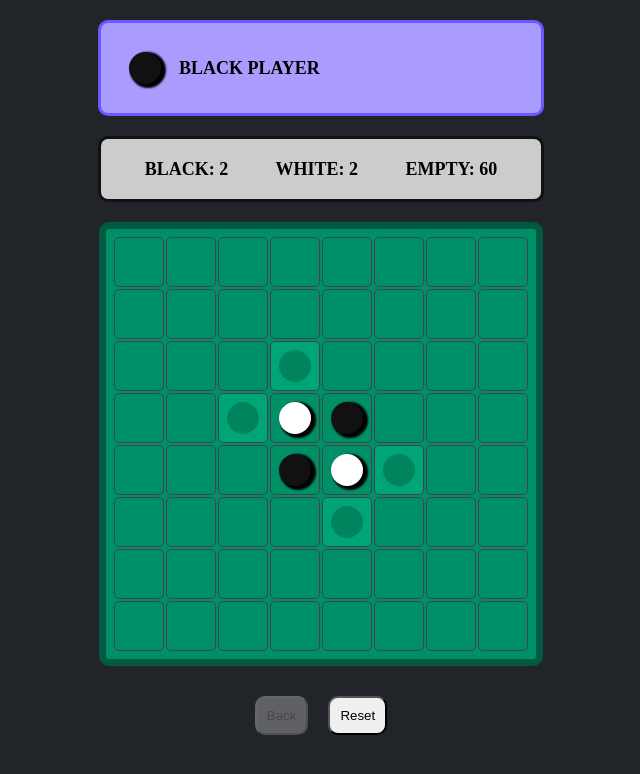
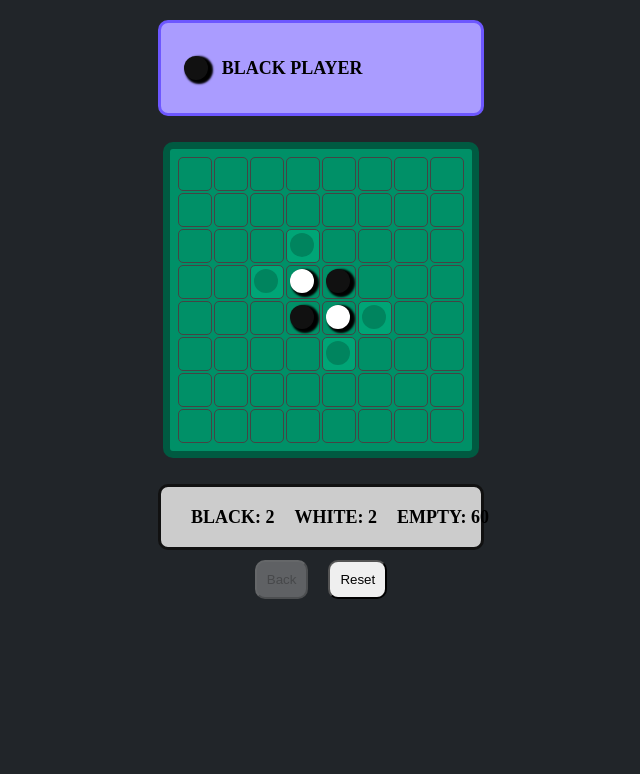
Before and after one commit to guilhermeasn/othello, a React (Create React App) app: page / in a window 1280 px wide. Shown: the top 774 px of the page, without its empty margins (319-959 px from the left). Built offline with nearby package versions, Linux system fonts and the light colour scheme.

Commit message:
sizes adjust

```diff
--- a/src/App.tsx
+++ b/src/App.tsx
@@ -22,9 +22,21 @@ export default function App() {
                         <div className="strong">{ nextMove.player }&nbsp;player</div>
                     </>
                 ) : (
-                    <div className="strong red">Game End</div>
+                    <div className="strong red">
+                        {
+                            status.black > status.white ? 'Black Win' :
+                            status.black < status.white ? 'White Win' :
+                            'Game Tied'
+                        }
+                    </div>
                 ) }
             </div>
+
+            <Board
+                data={ othello.getBoard() }
+                movies={ nextMove === null ? [] : nextMove.moves }
+                onClick={ position => setNextMove(othello.makeMove(position)) }
+            />
 
             <div className="status">
                 { Object.keys(status).map(k => (
@@ -33,12 +45,6 @@ export default function App() {
                     </div>
                 )) }
             </div>
-
-            <Board
-                data={ othello.getBoard() }
-                movies={ nextMove === null ? [] : nextMove.moves }
-                onClick={ position => setNextMove(othello.makeMove(position)) }
-            />
 
             <div className="buttons">
                 <p><button onClick={ () => setNextMove(othello.backMove()) } disabled={ !othello.isReturnable() }>Back</button></p>
--- a/src/style.css
+++ b/src/style.css
@@ -23,7 +23,7 @@ main {
     border: 7px solid #005a41;
     border-radius: 10px;
     padding: 7px;
-    margin: 20px;
+    margin: 1em;
     display: inline-block;
     width: fit-content;
     background-color: #009067;
@@ -37,15 +37,15 @@ main {
     border: 1px solid #444;
     border-radius: 5px;
     margin: 1px;
-    width: 3rem;
-    height: 3rem;
+    width: 2rem;
+    height: 2rem;
 }
 
 .board-black, .board-white, .board-play {
-    width: 2rem;
-    height: 2rem;
+    width: 1.5rem;
+    height: 1.5rem;
     border-radius: 3rem;
-    margin: .5rem;
+    margin: .21rem;
 }
 
 .board-black {
@@ -87,7 +87,7 @@ main {
 }
 
 .player {
-    width: 400px;
+    width: 280px;
     height: 50px;
     border: #6d57ff 3px solid;
     background-color: #aa9cff;
@@ -100,7 +100,7 @@ main {
 }
 
 .status {
-    width: 400px;
+    width: 280px;
     height: 40px;
     margin: 10px 0 0 0;
     padding: 10px 20px;
```
